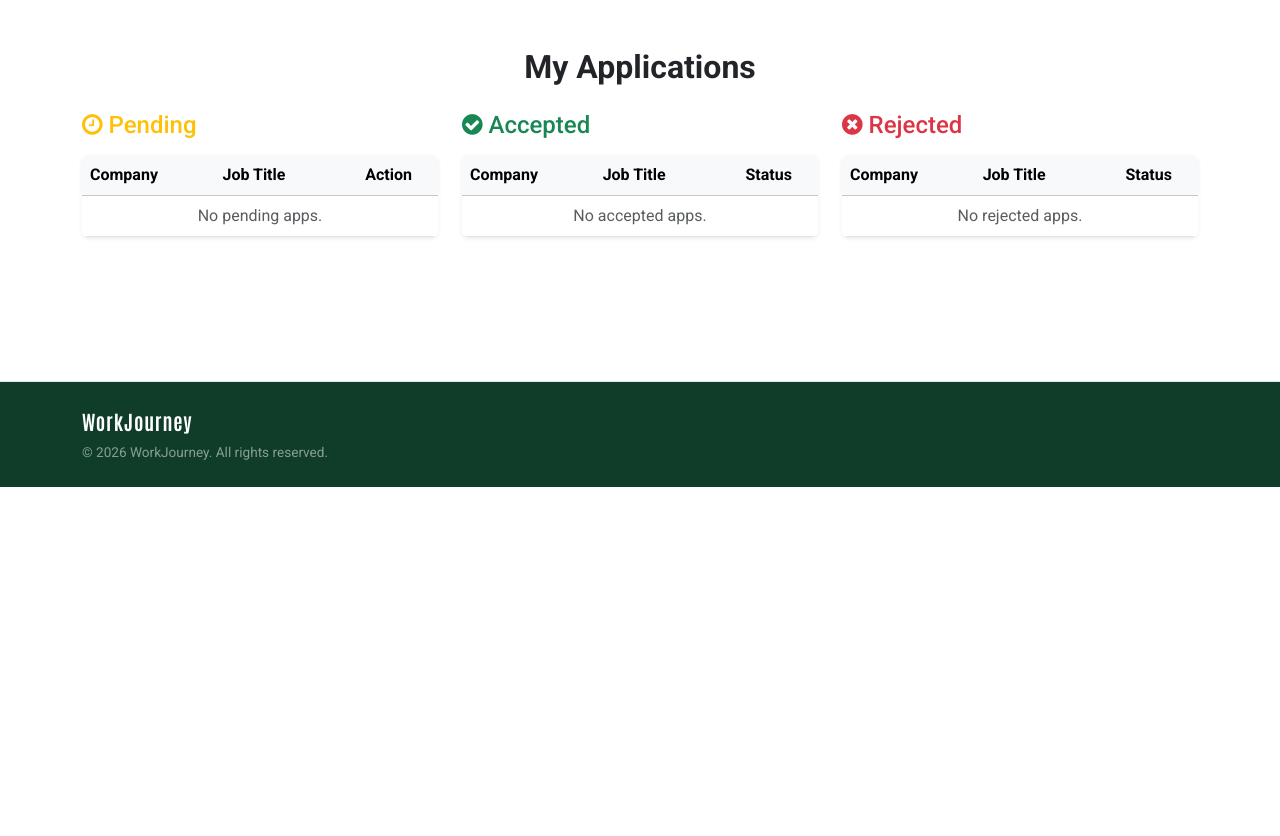
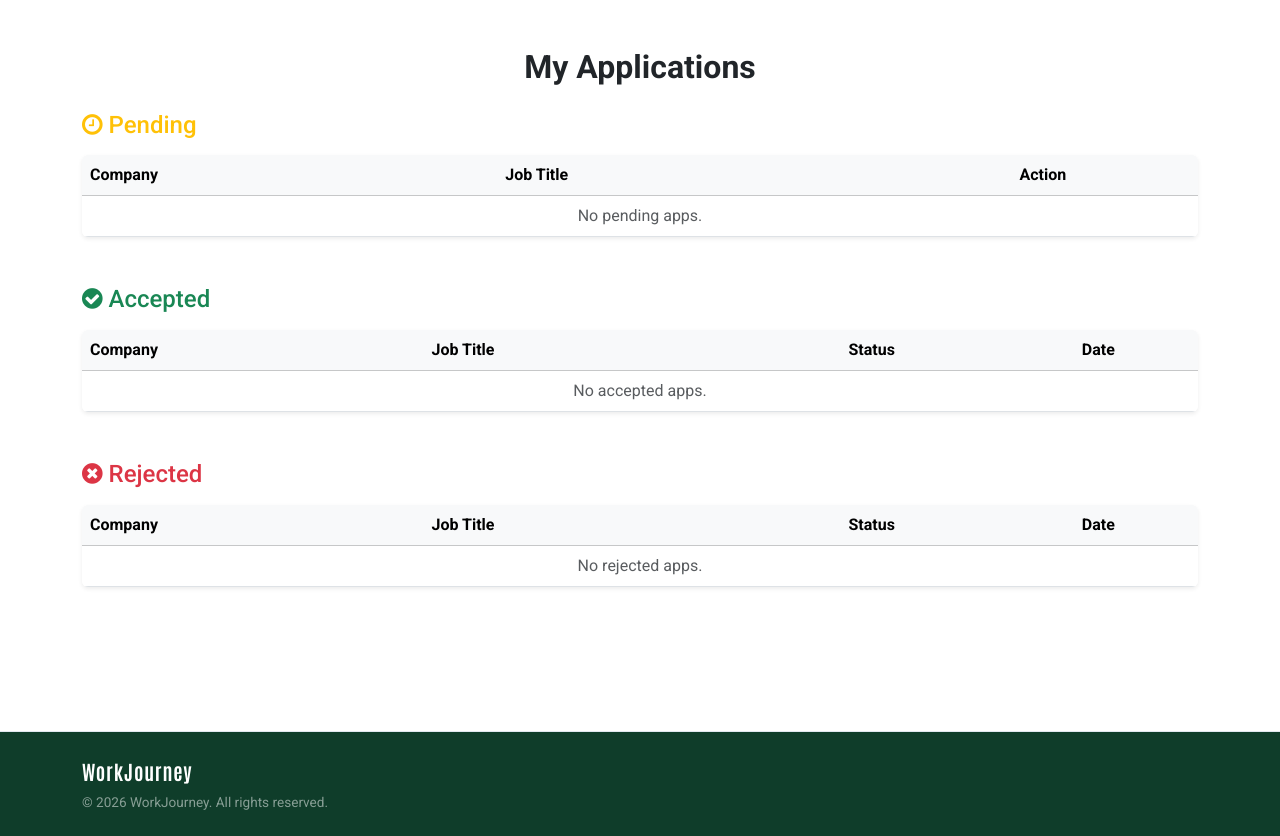
Before and after one commit to sklytxt/JobPortalCIP, a PHP site: page /jobs.php in a window 1280 px wide. Shown: the part 66-902 px from the top of the page. Before the commit the page ends 553 px from the top, so only its background shows below. Run offline with PHP 8.4, Linux system fonts and the light colour scheme; the visitor is signed in with stand-in values (Sample User, id 1); data that the repository does not hold is empty.

Commit message:
more tweaks and fixes

```diff
--- a/classes/ApplicationClass.php
+++ b/classes/ApplicationClass.php
@@ -106,7 +106,7 @@ class ApplicationClass
     public static function hasApplied(int $jobId, int $applicantId): bool
     {
         $conn = self::getConnection();
-        $stmt = $conn->prepare("SELECT ApplicationID FROM applications WHERE JobID = ? AND ApplicantID = ? LIMIT 1");
+        $stmt = $conn->prepare("SELECT ApplicationID FROM applications WHERE JobID = ? AND ApplicantID = ? AND Status != 'Rejected' LIMIT 1");
         $stmt->bind_param("ii", $jobId, $applicantId);
         $stmt->execute();
 
@@ -131,17 +131,29 @@ class ApplicationClass
     public static function getLatestApplicationStatus(int $jobId, int $applicantId): ?string
     {
         $conn = self::getConnection();
-        // Fetch only the most recent status
         $stmt = $conn->prepare("SELECT Status FROM applications WHERE JobID = ? AND ApplicantID = ? ORDER BY ApplicationID DESC LIMIT 1");
         $stmt->bind_param("ii", $jobId, $applicantId);
         $stmt->execute();
-
         $result = $stmt->get_result()->fetch_assoc();
         $status = $result ? $result['Status'] : null;
-
         $stmt->close();
         $conn->close();
-
         return $status;
     }
+
+    public static function getActiveApplicationCount(int $jobId): int
+    {
+        $conn = self::getConnection();
+        $stmt = $conn->prepare("SELECT COUNT(*) FROM applications WHERE JobID = ? AND Status != 'Rejected'");
+        $stmt->bind_param("i", $jobId);
+        $stmt->execute();
+        $result = $stmt->get_result()->fetch_row();
+        $count = (int)($result[0] ?? 0);
+        $stmt->close();
+        $conn->close();
+        return $count;
+    }
+
+
+
 }
--- a/classes/EmployerClass.php
+++ b/classes/EmployerClass.php
@@ -176,7 +176,7 @@ class EmployerClass {
 
     public static function updateApplicationStatus($applicationId, $status) {
         $conn = self::getConnection();
-        $stmt = $conn->prepare("UPDATE applications SET Status = ? WHERE ApplicationID = ?");
+        $stmt = $conn->prepare("UPDATE applications SET Status = ?, StatusDate = NOW() WHERE ApplicationID = ?");
         $stmt->bind_param("si", $status, $applicationId);
         $result = $stmt->execute();
         $stmt->close();
@@ -198,7 +198,8 @@ class EmployerClass {
             throw new Exception("Maximum capacity reached for this job.");
         }
 
-            $stmt1 = $conn->prepare("UPDATE applications SET Status = 'Accepted' WHERE ApplicationID = ?");
+        // UPDATED: Added StatusDate = NOW() here
+        $stmt1 = $conn->prepare("UPDATE applications SET Status = 'Accepted', StatusDate = NOW() WHERE ApplicationID = ?");
         $stmt1->bind_param("i", $applicationId);
         $stmt1->execute();
         $stmt1->close();
--- a/pages/home.php
+++ b/pages/home.php
@@ -65,12 +65,14 @@ $initials = !empty($user['FullName']) ? strtoupper(substr(trim($user['FullName']
               <span class="nav-label">Job List</span>
             </a>
           </li>
+          <?php if (isset($user['Usertype']) && strtolower($user['Usertype']) !== 'employer'): ?>
     <li class="nav-item">
         <a class="nav-link d-flex flex-column align-items-center text-center" href="jobs.php">
             <i class="fa fa-briefcase fs-5 mb-1"></i>
             <span class="nav-label">Jobs</span>
         </a>
     </li>
+<?php endif; ?>
           <?php if ($role === 'employer'): ?>
               <li class="nav-item">
                   <a class="nav-link d-flex flex-column align-items-center text-center" href="employer.php">
--- a/pages/job-details.php
+++ b/pages/job-details.php
@@ -129,7 +129,7 @@ $hiredApplicants = EmployerClass::getHiredApplicants($jobId);
                                 <div class="d-flex align-items-center gap-2">
                                     <div class="overflow-hidden d-flex align-items-center justify-content-center" style="width: 40px; height: 40px; border-radius: 50%; background: #ddd;">
                                         <?php if (!empty($hired['ProfileImagePath']) && file_exists("../uploads/profile_img/" . $hired['ProfileImagePath'])): ?>
-                                            <img src="../uploads/<?= htmlspecialchars($hired['ProfileImagePath']) ?>" style="width:100%; height:100%; object-fit:cover;">
+                                            <img src="../uploads/profile_img/?= htmlspecialchars($hired['ProfileImagePath']) ?>" style="width:100%; height:100%; object-fit:cover;">
                                         <?php else: ?>
                                             <span class="fw-bold text-secondary"><?= substr($hired['FullName'], 0, 1) ?></span>
                                         <?php endif; ?>
@@ -156,8 +156,8 @@ $hiredApplicants = EmployerClass::getHiredApplicants($jobId);
                     <h6 class="fw-bold mb-3">Managed By</h6>
                     <div class="d-flex align-items-center gap-3 mb-3">
                         <div class="overflow-hidden d-flex align-items-center justify-content-center" style="width: 40px; height: 40px; border-radius: 50%; background: #eee;">
-                            <?php if (!empty($job['ProfileImagePath']) && file_exists("../uploads/profil".$job['ProfileImagePath'])): ?>
-                                <img src="../uploads/<?= htmlspecialchars($job['ProfileImagePath']) ?>" style="width:100%; height:100%; object-fit:cover;">
+                            <?php if (!empty($job['ProfileImagePath']) && file_exists("../uploads/profile_img".$job['ProfileImagePath'])): ?>
+                                <img src="../uploads/profile_img/?= htmlspecialchars($job['ProfileImagePath']) ?>" style="width:100%; height:100%; object-fit:cover;">
                             <?php else: ?>
                                 <span class="fw-bold text-secondary"><?= substr($job['EmployerName'], 0, 1) ?></span>
                             <?php endif; ?>
--- a/pages/job-list.php
+++ b/pages/job-list.php
@@ -110,11 +110,14 @@ $queryParams = $_GET;
             <i class="fa fa-list-ul fs-5 mb-1"></i><span class="nav-label">Job List</span>
         </a>
     </li>
+    <?php if (isset($user['Usertype']) && strtolower($user['Usertype']) !== 'employer'): ?>
     <li class="nav-item">
         <a class="nav-link d-flex flex-column align-items-center text-center" href="jobs.php">
-            <i class="fa fa-briefcase fs-5 mb-1"></i><span class="nav-label">Jobs</span>
+            <i class="fa fa-briefcase fs-5 mb-1"></i>
+            <span class="nav-label">Jobs</span>
         </a>
     </li>
+<?php endif; ?>
 
     <?php if (isset($user['Usertype']) && $user['Usertype'] === 'employer'): ?>
     <li class="nav-item">
--- a/pages/jobs.php
+++ b/pages/jobs.php
@@ -85,11 +85,13 @@ $rejectedApps = array_filter($allApplications, function($app) {
     </div>
   </nav>
 
+
 <div class="container py-5">
     <h2 class="mb-4 fw-bold text-center">My Applications</h2>
 
-    <div class="row">
-        <div class="col-md-4 mb-5">
+    <div class="row justify-content-center">
+
+        <div class="col-12 mb-5">
             <h4 class="mb-3 text-warning"><i class="fa fa-clock-o"></i> Pending</h4>
             <div class="table-responsive shadow-sm bg-white rounded">
                 <table class="table table-hover align-middle mb-0">
@@ -132,7 +134,7 @@ $rejectedApps = array_filter($allApplications, function($app) {
             </div>
         </div>
 
-        <div class="col-md-4 mb-5">
+        <div class="col-12 mb-5">
             <h4 class="mb-3 text-success"><i class="fa fa-check-circle"></i> Accepted</h4>
 <div class="table-responsive shadow-sm bg-white rounded">
     <table class="table table-hover align-middle mb-0">
@@ -141,34 +143,29 @@ $rejectedApps = array_filter($allApplications, function($app) {
                 <th>Company</th>
                 <th>Job Title</th>
                 <th class="text-center">Status</th>
-                        </tr>
+                <th class="text-center">Date</th> </tr>
         </thead>
         <tbody>
             <?php if (!empty($acceptedApps)): foreach ($acceptedApps as $app): ?>
                 <tr>
                     <td>
-                                    <?php
-                                    $img = (!empty($app['ProfileImagePath']) && file_exists("../uploads/profile_img/" . $app['ProfileImagePath'])) ? "../uploads/profile_img/" . htmlspecialchars($app['ProfileImagePath']) : null;
-                                    ?>
-                                    <?php if ($img): ?>
-                                        <img src="<?= $img ?>" style="width:30px; height:30px; border-radius:50%; object-fit:cover; margin-right:8px;">
-                                    <?php else: ?>
-                                        <div class="d-inline-block bg-secondary text-white text-center" style="width:30px; height:30px; border-radius:50%; line-height:30px; margin-right:8px; font-size:12px;"><?= strtoupper(substr($app['CompanyName'] ?? '?', 0, 1)) ?></div>
-                                    <?php endif; ?>
                         <?= htmlspecialchars($app['CompanyName'] ?? 'N/A') ?>
                     </td>
                     <td><?= htmlspecialchars($app['JobTitle']) ?></td>
                     <td class="text-center"><span class="badge bg-success">Confirmed</span></td>
+                    <td class="text-center small text-muted">
+                        <?= !empty($app['StatusDate']) ? date('M j, Y', strtotime($app['StatusDate'])) : 'N/A' ?>
+                    </td>
                 </tr>
             <?php endforeach; else: ?>
-                            <tr><td colspan="3" class="text-center text-muted">No accepted apps.</td></tr>
+                <tr><td colspan="4" class="text-center text-muted">No accepted apps.</td></tr>
             <?php endif; ?>
         </tbody>
     </table>
 </div>
         </div>
 
-        <div class="col-md-4 mb-5">
+        <div class="col-12 mb-5">
             <h4 class="mb-3 text-danger"><i class="fa fa-times-circle"></i> Rejected</h4>
             <div class="table-responsive shadow-sm bg-white rounded">
     <table class="table table-hover align-middle mb-0">
@@ -177,35 +174,30 @@ $rejectedApps = array_filter($allApplications, function($app) {
                 <th>Company</th>
                 <th>Job Title</th>
                 <th class="text-center">Status</th>
-                        </tr>
+                <th class="text-center">Date</th> </tr>
         </thead>
         <tbody>
             <?php if (!empty($rejectedApps)): foreach ($rejectedApps as $app): ?>
                 <tr>
                     <td>
-                                    <?php
-                                    $img = (!empty($app['ProfileImagePath']) && file_exists("../uploads/profile_img/" . $app['ProfileImagePath'])) ? "../uploads/profile_img/" . htmlspecialchars($app['ProfileImagePath']) : null;
-                                    ?>
-                                    <?php if ($img): ?>
-                                        <img src="<?= $img ?>" style="width:30px; height:30px; border-radius:50%; object-fit:cover; margin-right:8px;">
-                                    <?php else: ?>
-                                        <div class="d-inline-block bg-secondary text-white text-center" style="width:30px; height:30px; border-radius:50%; line-height:30px; margin-right:8px; font-size:12px;"><?= strtoupper(substr($app['CompanyName'] ?? '?', 0, 1)) ?></div>
-                                    <?php endif; ?>
                         <?= htmlspecialchars($app['CompanyName'] ?? 'N/A') ?>
                     </td>
                     <td><?= htmlspecialchars($app['JobTitle']) ?></td>
                     <td class="text-center"><span class="badge bg-danger">Rejected</span></td>
+                    <td class="text-center small text-muted">
+                        <?= !empty($app['StatusDate']) ? date('M j, Y', strtotime($app['StatusDate'])) : 'N/A' ?>
+                    </td>
                 </tr>
             <?php endforeach; else: ?>
-                            <tr><td colspan="3" class="text-center text-muted">No rejected apps.</td></tr>
+                <tr><td colspan="4" class="text-center text-muted">No rejected apps.</td></tr>
             <?php endif; ?>
         </tbody>
     </table>
 </div>
         </div>
+
     </div>
   </div>
-
   <footer class="footer-custom mt-5 border-top bg-green text-white">
     <div class="container py-4">
       <div class="row align-items-center justify-content-between g-3">
--- a/pages/profile.php
+++ b/pages/profile.php
@@ -90,8 +90,8 @@ if ($_SERVER['REQUEST_METHOD'] === 'POST') {
   <a class="d-flex flex-column align-items-center text-center text-decoration-none dropdown-toggle nav-link-profile" href="#" role="button" data-bs-toggle="dropdown" aria-expanded="false">
 
     <div class="avatar-sm mb-1 d-flex align-items-center justify-content-center overflow-hidden" style="width: 32px; height: 32px; border-radius: 50%; background: #eee;">
-      <?php if (!empty($user['ProfileImagePath']) && file_exists("../uploads/".$user['ProfileImagePath'])): ?>
-        <img src="../uploads/<?= htmlspecialchars($user['ProfileImagePath']) ?>" style="width:100%; height:100%; object-fit:cover;">
+      <?php if (!empty($user['ProfileImagePath']) && file_exists("../uploads/profile_img/" . $user['ProfileImagePath'])): ?>
+        <img src="../uploads/profile_img<?= htmlspecialchars($user['ProfileImagePath']) ?>" style="width:100%; height:100%; object-fit:cover;">
       <?php else: ?>
         <span class="text-secondary fw-bold">AR</span>
       <?php endif; ?>
@@ -128,7 +128,7 @@ if ($_SERVER['REQUEST_METHOD'] === 'POST') {
 
             <div class="text-center mb-4">
               <?php if (!empty($user['ProfileImagePath'])): ?>
-                <img src="../uploads/<?= htmlspecialchars($user['ProfileImagePath']) ?>"
+                <img src="../uploads/profile_img/<?= htmlspecialchars($user['ProfileImagePath']) ?>"
                      class="rounded-circle border"
                      style="width:120px;height:120px;object-fit:cover;">
               <?php else: ?>
```
Also changed, not shown: pages/employer.php (+8 -5 lines), 4 other files. Lines whose indentation alone changed are shown as unchanged.
